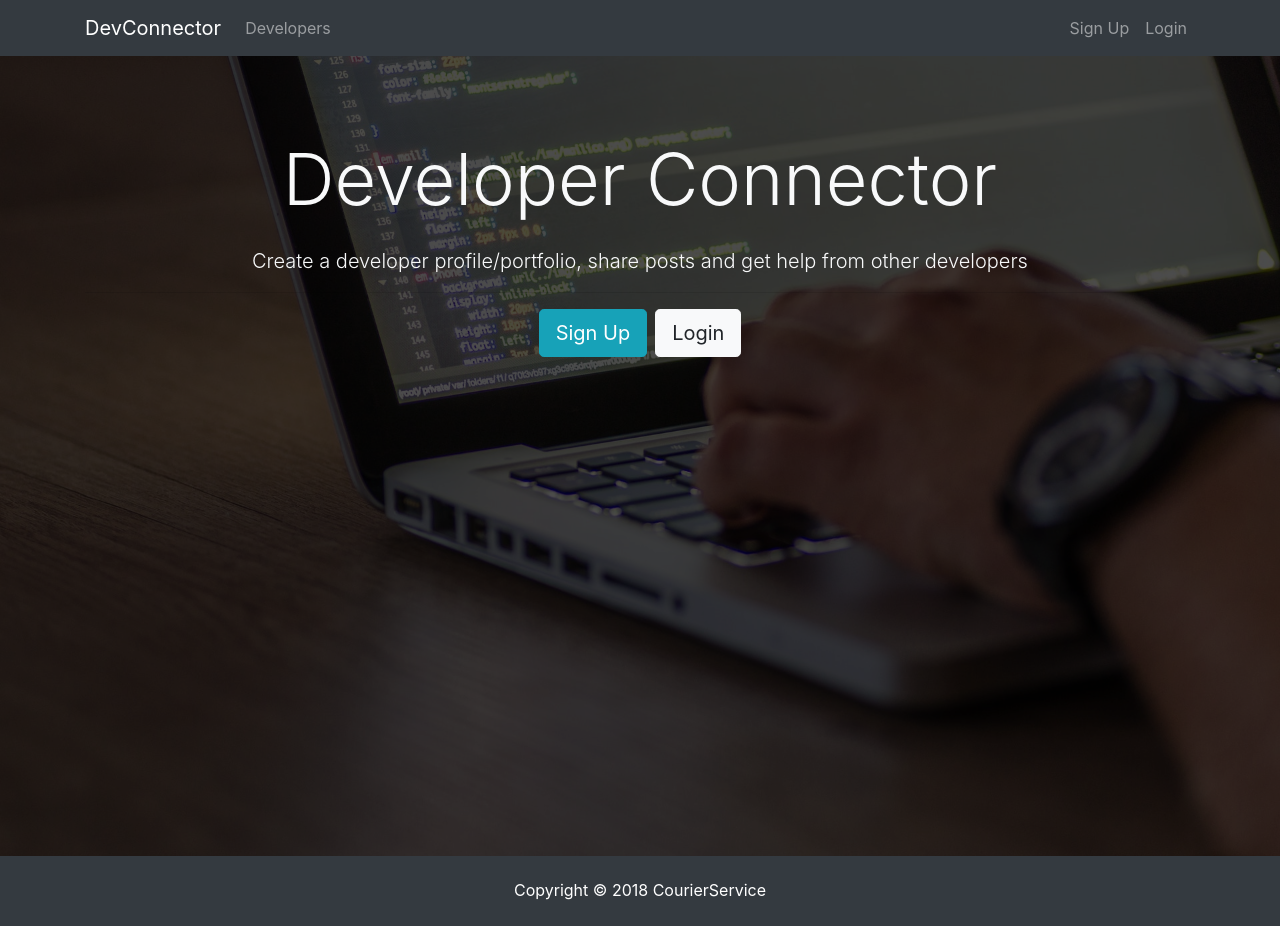
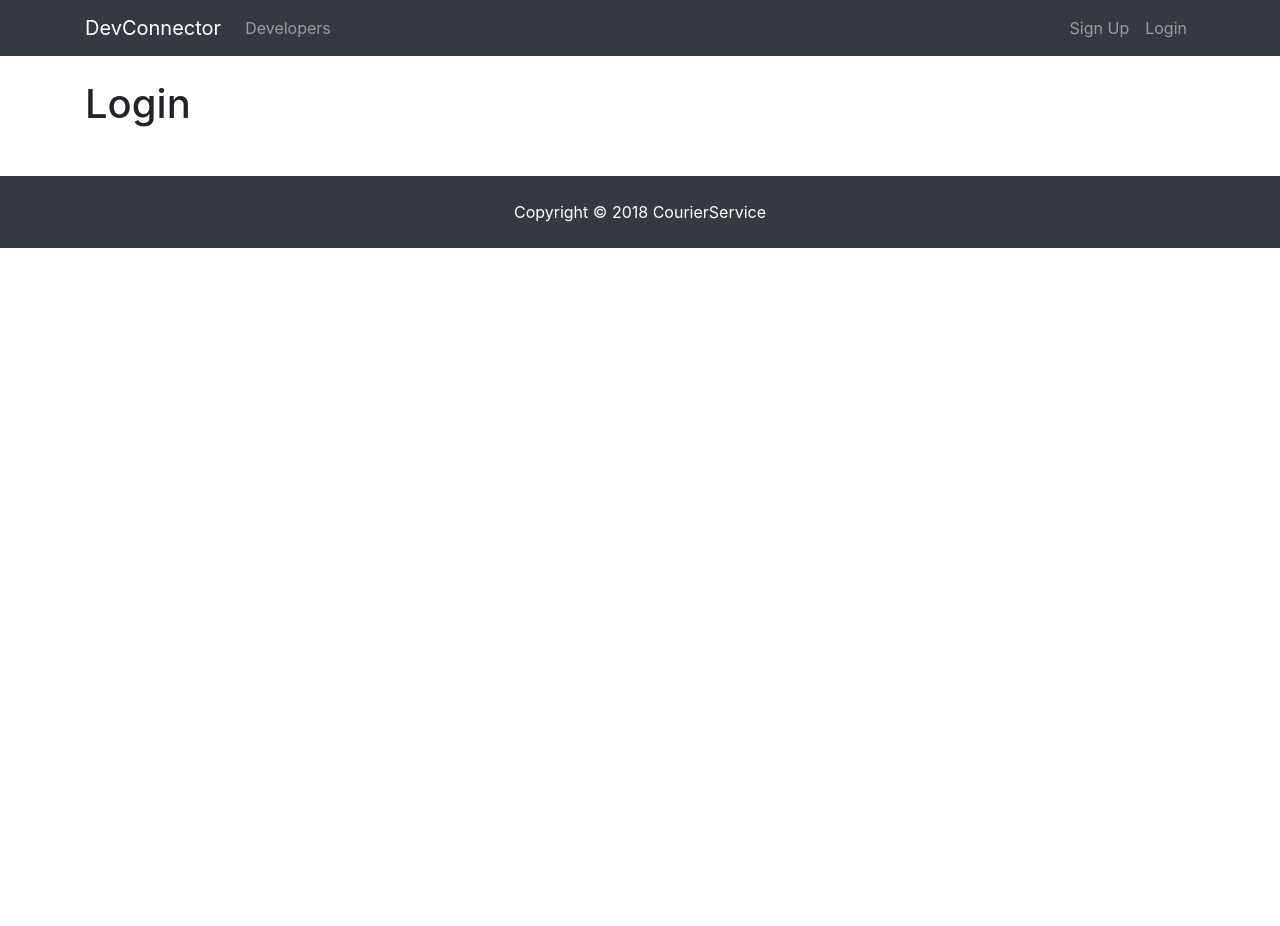
Before and after one commit to iAmmar7/courierservice, a React (Create React App) app in the folder client/: page /login in a window 1280 px wide. After the commit the page ends 800 px from the top, so only its background shows below. Built offline with nearby package versions, Linux system fonts and the light colour scheme.

Commit message:
React Router (v4) has been added

```diff
--- a/client/package.json
+++ b/client/package.json
@@ -5,6 +5,7 @@
   "dependencies": {
     "react": "^16.7.0",
     "react-dom": "^16.7.0",
+    "react-router-dom": "^4.3.1",
     "react-scripts": "2.1.2"
   },
   "scripts": {
--- a/client/src/App.js
+++ b/client/src/App.js
@@ -1,19 +1,28 @@
 import React, { Component } from 'react';
+import { BrowserRouter as Router, Route } from 'react-router-dom';
 
 import Navbar from './components/layout/Navbar';
 import Footer from './components/layout/Footer';
 import Landing from './components/layout/Landing';
+import Register from './components/auth/Register';
+import Login from './components/auth/Login';
 
 import './App.css';
 
 class App extends Component {
   render() {
     return (
-      <div className="App">
-        <Navbar />
-        <Landing />
-        <Footer />
-      </div>
+      <Router>
+        <div className="App">
+          <Navbar />
+          <Route exact path="/" component={ Landing } />
+          <div className="container">
+          <Route exact path="/register" component={ Register } />
+          <Route exact path="/login" component={ Login } />
+          </div>
+          <Footer />
+        </div>
+      </Router>
     );
   }
 }
--- /dev/null
+++ b/client/src/components/auth/Login.js
@@ -0,0 +1,13 @@
+import React, { Component } from 'react';
+
+class Login extends Component {
+  render() {
+    return (
+      <div>
+        <h1>Login</h1>
+      </div>
+    )
+  }
+}
+
+export default Login;
--- /dev/null
+++ b/client/src/components/auth/Register.js
@@ -0,0 +1,13 @@
+import React, { Component } from 'react';
+
+class Register extends Component {
+  render() {
+    return (
+      <div>
+        <h1>Register</h1>
+      </div>
+    )
+  }
+}
+
+export default Register;
--- a/client/src/components/layout/Landing.js
+++ b/client/src/components/layout/Landing.js
@@ -1,3 +1,4 @@
+import { Link } from 'react-router-dom';
 import React, { Component } from 'react';
 
 class Landing extends Component {
@@ -12,8 +13,8 @@
                 </h1>
                 <p className="lead"> Create a developer profile/portfolio, share posts and get help from other developers</p>
                 <hr />
-                <a href="register.html" className="btn btn-lg btn-info mr-2">Sign Up</a>
-                <a href="login.html" className="btn btn-lg btn-light">Login</a>
+                <Link to="/register" className="btn btn-lg btn-info mr-2">Sign Up</Link>
+                <Link to="/login" className="btn btn-lg btn-light">Login</Link>
               </div>
             </div>
           </div>
--- a/client/src/components/layout/Navbar.js
+++ b/client/src/components/layout/Navbar.js
@@ -1,11 +1,12 @@
-import React, { Component } from 'react'
+import React, { Component } from 'react';
+import { Link } from 'react-router-dom';
 
 class Navbar extends Component {
   render() {
     return (
       <nav className="navbar navbar-expand-sm navbar-dark bg-dark mb-4">
         <div className="container">
-          <a className="navbar-brand" href="landing.html">DevConnector</a>
+          <Link className="navbar-brand" to="/">DevConnector</Link>
           <button className="navbar-toggler" type="button" data-toggle="collapse" data-target="#mobile-nav">
             <span className="navbar-toggler-icon"></span>
           </button>
@@ -13,17 +14,17 @@
           <div className="collapse navbar-collapse" id="mobile-nav">
             <ul className="navbar-nav mr-auto">
               <li className="nav-item">
-                <a className="nav-link" href="profiles.html"> Developers
-                </a>
+                <Link className="nav-link" to="/profiles"> Developers
+                </Link>
               </li>
             </ul>
 
             <ul className="navbar-nav ml-auto">
               <li className="nav-item">
-                <a className="nav-link" href="register.html">Sign Up</a>
+                <Link className="nav-link" to="/register">Sign Up</Link>
               </li>
               <li className="nav-item">
-                <a className="nav-link" href="login.html">Login</a>
+                <Link className="nav-link" to="/login">Login</Link>
               </li>
             </ul>
           </div>
```
